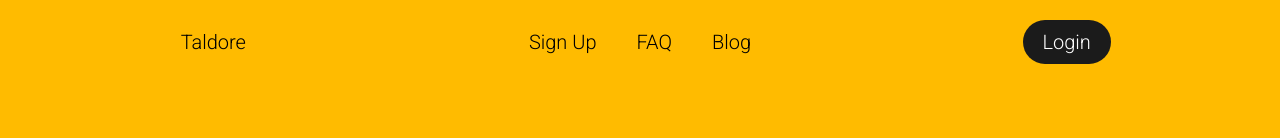
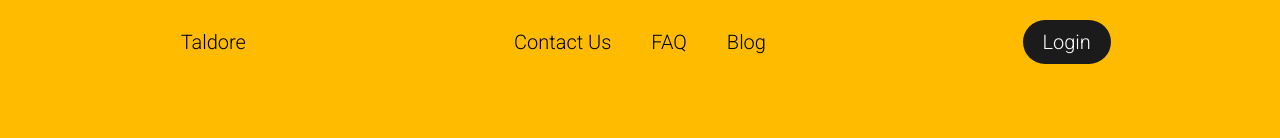
Before and after one commit to Salint/taldore-frontend, a React (Create React App) app: page / in a window 1280 px wide. Shown: the top 138 px of the page. Built offline with nearby package versions, Linux system fonts and the light colour scheme; no server answers.

Commit message:
Edit privacy policy to contact us

```diff
--- a/src/components/Navbar.js
+++ b/src/components/Navbar.js
@@ -19,7 +19,7 @@
 					<a href="/">Taldore</a>
 				</div>
 				<ul>
-					<li><a href="/signup">Sign Up</a></li>
+					<li><a href="/contact">Contact Us</a></li>
 					<li><a href="/faq">FAQ</a></li>
 					<li><a href="/blog">Blog</a></li>
 				</ul>
```
